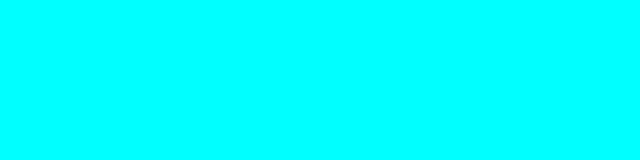
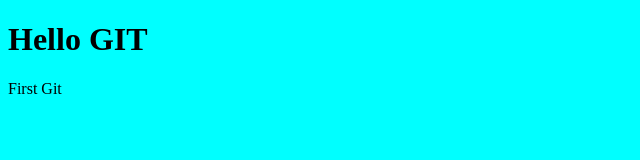
Before and after one commit to MaksShadows/gitfirst, a plain HTML site: page index.html in a window 1280 px wide. Shown: the whole page, without its empty margins (0-640 px from the left). Drawn offline with Linux system fonts and the light colour scheme.

Commit message:
second commit

```diff
--- a/index.html
+++ b/index.html
@@ -8,6 +8,7 @@
   <title>Document</title>
 </head>
 <body>
-
+  <h1>Hello GIT</h1>
+  <p>First Git</p>
 </body>
 </html>
```
